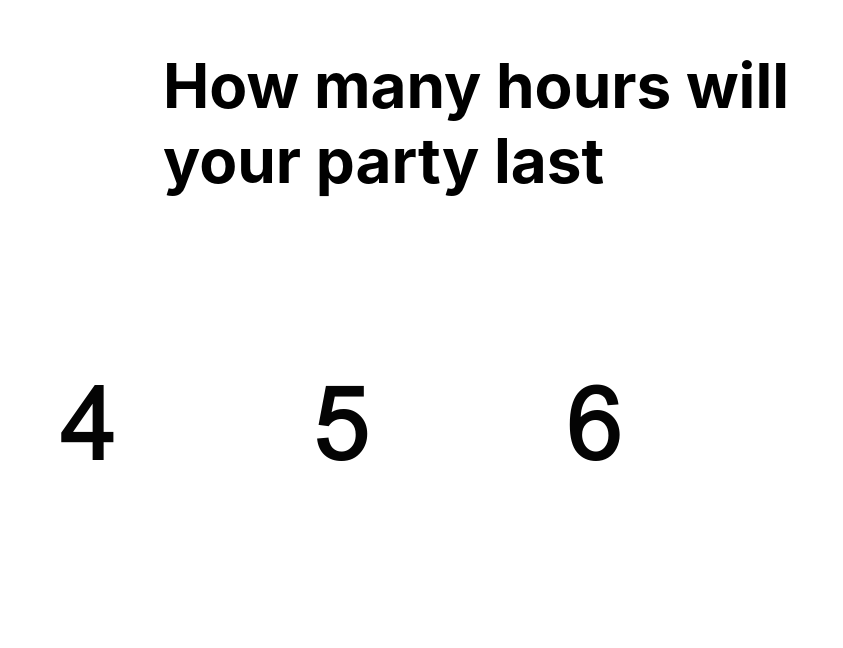
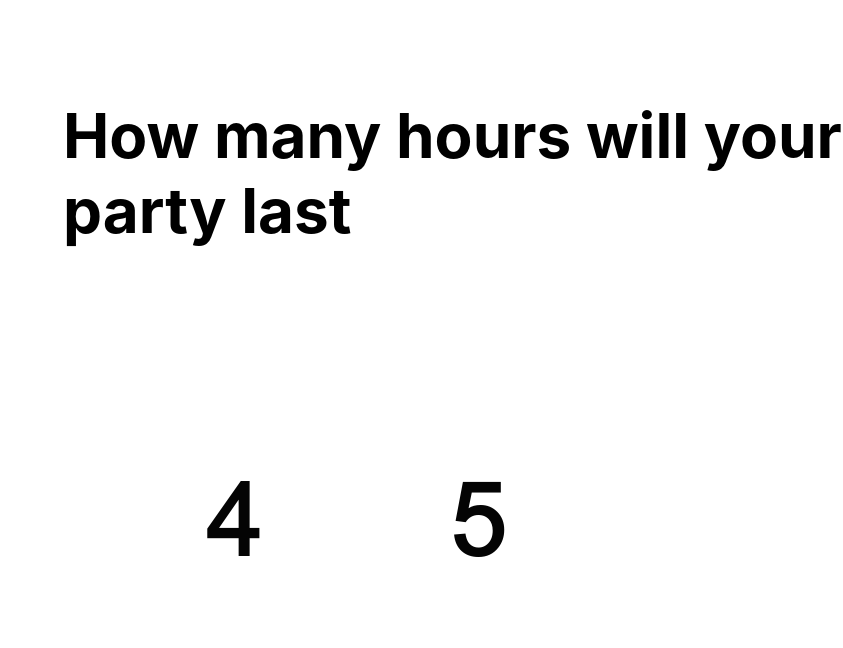
Before and after one commit to gmargaritis/Drop, a React (Create React App) app: page /quiz in a window 1280 px wide. Shown: the part 152-800 px from the top of the page, without its empty margins (437-1280 px from the left). Built offline with nearby package versions, Linux system fonts and the light colour scheme.

Commit message:
Fixed header alignment

```diff
--- a/src/Components/Question.css
+++ b/src/Components/Question.css
@@ -44,6 +44,18 @@
   font-weight: bold;
 }
 
+.header5 {
+  margin-left: 500px;
+  margin-top: 250px;
+  font-size: 62px;
+  font-weight: bold;
+}
+
+.align-center2 {
+  margin-left: 550px;
+  margin-top: 150px;
+}
+
 .genre {
   margin-left: 200px;
   margin-top: 100px;
--- a/src/Components/Question.js
+++ b/src/Components/Question.js
@@ -157,8 +157,8 @@ class Question extends Component{
       if (!this.props.questionID) {
         return(
           <div>
-            <div class="header">How many hours will your party last</div>
-            <div class="align-center">
+            <div class="header5">How many hours will your party last</div>
+            <div class="align-center2">
               <div class="question">
                 <img src={hours4} alt="Logo" onClick={() => {this.props.handleClick(1)
                                                           this.handleHours(4)}}/>
```
